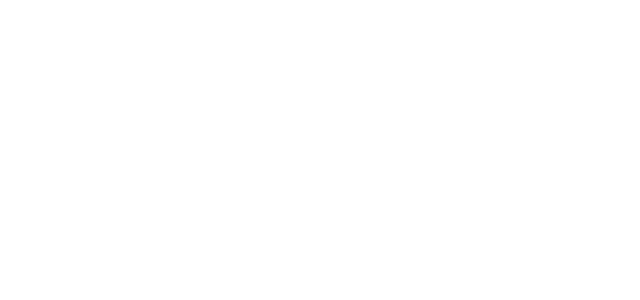
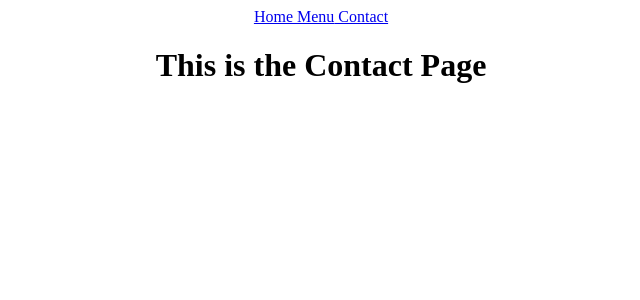
Before and after one commit to Shubham0304/React_Tutorial, a React (Create React App) app in the folder Part-1/social-media-website/: page /contact in a window 1280 px wide. Shown: the top 300 px of the page, without its empty margins (319-959 px from the left). Built offline with nearby package versions, Linux system fonts and the light colour scheme.

Commit message:
react-router-dom intro

```diff
--- a/Part-1/social-media-website/src/App.js
+++ b/Part-1/social-media-website/src/App.js
@@ -1,11 +1,31 @@
 import './App.css';
-import {BrowserRouter as Router} from 'react-router-dom'
+import {BrowserRouter as Router, Routes, Route} from 'react-router-dom'
+import { Home } from './pages/Home';
+import { Menu } from './pages/Menu';
+import { Contact } from './pages/Contact';
+import { Navbar } from './Navbar';
+
 
 
 function App() {
 
 
-    return
+    return (
+        <div className='App'>
+            <Router>
+                <Navbar/>
+                <Routes>
+                    <Route path="/" element= {<Home/>}/>
+                    <Route path="/menu" element= {<Menu/>}/>
+                    <Route path="/contact" element= {<Contact/>}/>
+                    <Route path="*" element= {<h1>Page Not Found</h1>}/>
+
+                </Routes>
+
+            </Router>
+
+        </div>
+    )
 
 
 }
--- /dev/null
+++ b/Part-1/social-media-website/src/Navbar.js
@@ -0,0 +1,8 @@
+import { Link  } from "react-router-dom"
+export const Navbar = () => {
+                    return <div>
+                    <Link to ="/"> Home</Link>
+                    <Link to ="/menu"> Menu</Link>
+                    <Link to ="/contact"> Contact</Link>
+                </div>
+}
--- /dev/null
+++ b/Part-1/social-media-website/src/pages/Contact.js
@@ -0,0 +1,3 @@
+export const Contact = () => {
+    return <h1> This is the Contact Page</h1>
+}
--- /dev/null
+++ b/Part-1/social-media-website/src/pages/Home.js
@@ -0,0 +1,3 @@
+export const Home = () => {
+    return <h1> This is the Home Page</h1>
+}
--- /dev/null
+++ b/Part-1/social-media-website/src/pages/Menu.js
@@ -0,0 +1,3 @@
+export const Menu = () => {
+    return <h1> This is the Menu Page</h1>
+}
```
